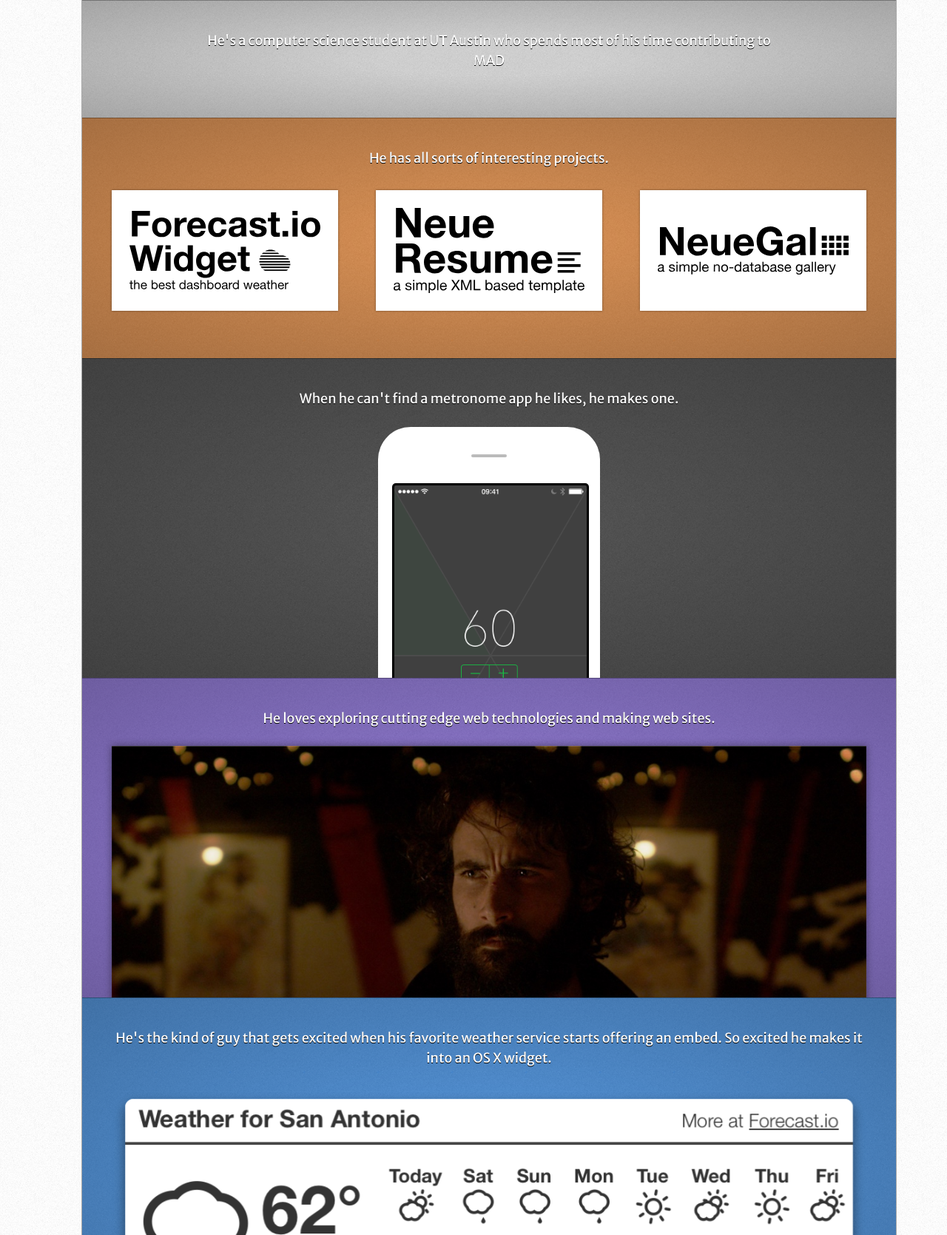
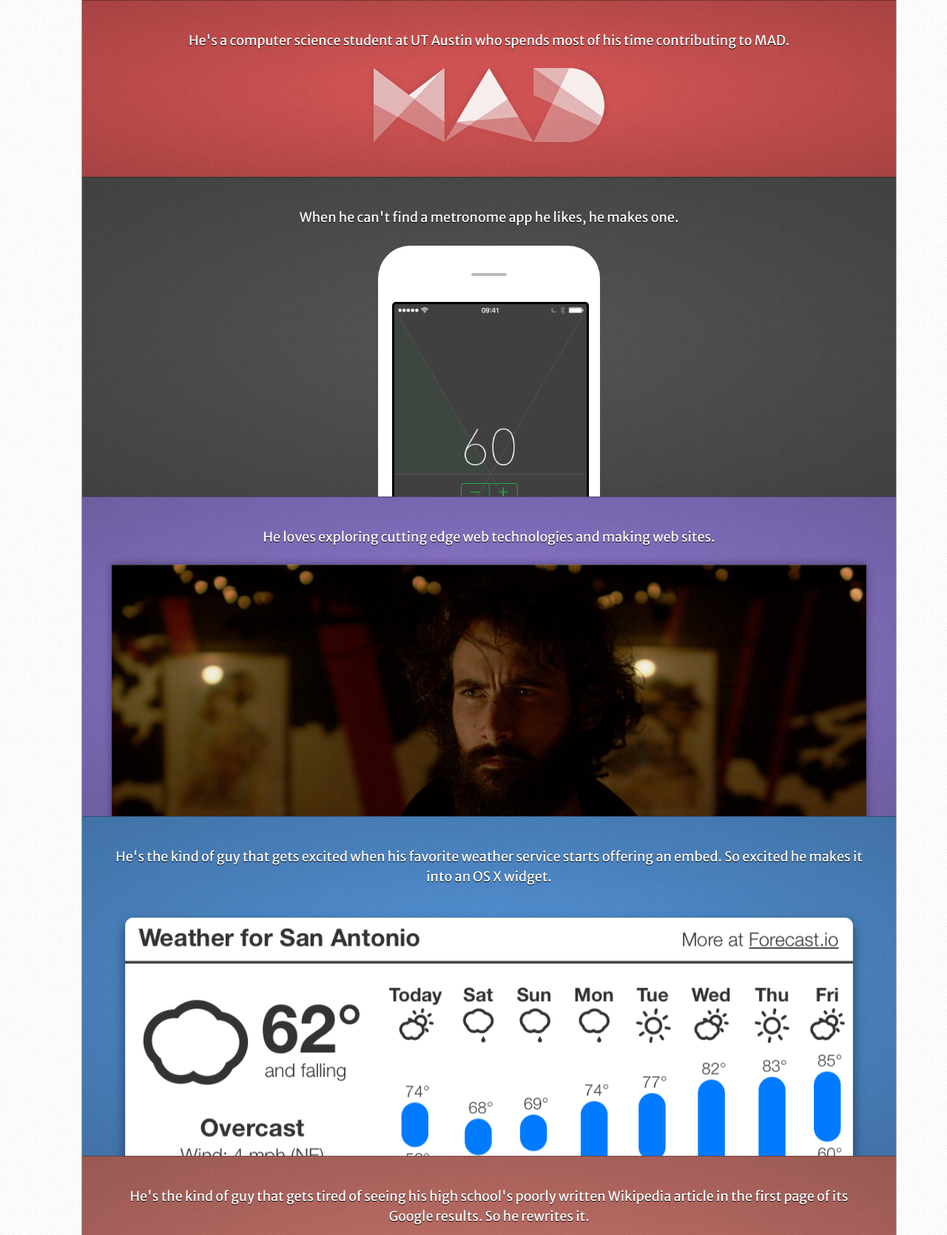
Before and after one commit to nickswalker/nickwalker.us, a PHP site: page / in a window 1280 px wide. Shown: the part 251-1920 px from the top of the page at 74% size. Run offline with PHP 8.4, Linux system fonts and the light colour scheme; some libraries are stand-ins or nearby versions.

Commit message:
Add print section
Remove projects section

```diff
--- a/css/style.css
+++ b/css/style.css
@@ -144,7 +144,7 @@ section {
 	position: relative
 }
 
-section a {
+section figure a {
 	display: block;
 	overflow: auto;
 }
@@ -216,6 +216,18 @@ section figure  {
 	position: relative;
 }
 
+/*--- = MAD  */
+.mad {
+    background-color: #ff0505;
+}
+
+.mad img {
+    max-height: 100px;
+        -webkit-filter: drop-shadow(0 0 5px rgba(0,0,0,.2));
+        -moz-filter: drop-shadow(0 0 5px rgba(0,0,0,.2));
+    filter: drop-shadow(0 0 5px rgba(0,0,0,.2));
+}
+
 /*---= Web-design  */
 .web-design {
 	background-color: #7348f1;
@@ -233,7 +245,6 @@ section figure  {
 /*--- = Github  */
 section.projects	{
 	background-color: #FF7503;
-
 }
 
 .projects .thumbnailsa{
@@ -317,6 +328,12 @@ section.projects	{
 .wikipedia .image-link img  {
     	max-height: initial; /* The SVGs resize a little differently than regular images*/
 }
+
+/*--- = Print  */
+.print {
+    background-color: black;
+}
+
 
 /*---= Vimeo  */
 section.vimeo	{
@@ -432,6 +449,7 @@ section ul li	{
 	font-weight: 700;
 	color: #555;
 	text-shadow: 0 1px white;
+	display: block;
 	background-image:
 repeating-linear-gradient(45deg, rgba(0, 191, 255, .3), rgba(0, 191, 255, .3) 1px, transparent 2px, transparent 15px),
 repeating-linear-gradient(-45deg, rgba(0, 191, 255, .3), rgba(0, 191, 255, .3) 1px, transparent 2px, transparent 15px);
--- a/index.html
+++ b/index.html
@@ -35,7 +35,6 @@
         <div class="question">
             <div class="sentence">
                 <h2>Who is</h2>
-
                 <h1 class="quotes">Nick Walker</h1>
                 <span>?</span>
             </div>
@@ -43,28 +42,15 @@
     </section>
 
     <section class="mad">
-        <p>He's a computer science student at UT Austin who spends most of his time contributing to <a href="http://www.cs.utexas.edu/users/mad/" target="new">MAD</a></p>
-        <figure></figure>
+        <p>He's a computer science student at UT Austin who spends most of his time contributing to <a href="http://www.cs.utexas.edu/users/mad/" target="new">MAD</a>.</p>
+        <figure>
+        <a class="popup" href="http://cs.utexas.edu/users/mad/"><img src="/img/mad-logo.svg"></a>
+        </figure>
 
     </section>
 
 
-    <section class="projects">
-        <p>He has all sorts of
-            interesting projects.</p>
 
-        <figure class="thumbnails">
-            <a class="popup"
-               href="http://github.com/nickswalker/forecast.io-dashboard-widget/"><img
-                    src="/img/forecastiowidget.svg"/></a>
-            <a class="popup"
-               href="http://github.com/nickswalker/neueresume/"><img
-                    src="/img/neueresume.svg"/></a>
-            <a class="popup" href="http://github.com/nickswalker/neuegal/"><img
-                    src="/img/neuegal.svg"/></a>
-        </figure>
-
-    </section>
 
     <section class="pulsar">
         <p>When he can't find a metronome app he likes, he makes one.</p>
@@ -121,6 +107,17 @@
                class="image-link popup stud"><img class="inner-shadow"
                                                   src="/img/stud.svg"/></a>
 
+        </figure>
+    </section>
+
+    <section class="print">
+        <p>He loves print and type.</p>
+        <figure class="thumbnails">
+        <a class="popup" rel="print" href="/img/prints/freshman-class"><img src="/img/prints/freshman-class-2011-thumb.png"/></a>
+        <a class="popup" rel="print" href="/img/prints/freshman-class-2012.png"><img src="/img/prints/freshman-class-2012-thumb.png"/></a>
+        <a class="popup" rel="print" href="/img/prints/polymath.png"><img src="/img/prints/polymath-thumb.png"/></a>
+        <a class="popup" rel="print" href="/img/prints/cahs-in-the-parking-lot.png"><img src="/img/prints/cahs-in-the-parking-lot-thumb.png"/></a>
+        <a class="popup" rel="print" href="/img/prints/magnet-fair-2013.png"><img src="/img/prints/magnet-fair-2013-thumb.png"/></a>
         </figure>
     </section>
 
@@ -225,6 +222,15 @@
 
     }
     $(document).ready(function () {
+        $('.print figure a').fancybox({
+            padding: 0,
+            openEffect: 'fade',
+            closeEffect: 'fade',
+            prevEffect: 'fade',
+            nextEffect: 'fade',
+            loop: false,
+            closeBtn: false,
+        });
         $('.vimeo-videos a').fancybox({
             padding: 0,
             openEffect: 'fade',
```
Also changed, not shown: img/prints/cahs-in-the-parking-lot-thumb.png (added), img/prints/cahs-in-the-parking-lot.png (added), img/prints/freshman-class-2011-thumb.png (added), img/prints/freshman-class-2011.png (added), img/prints/freshman-class-2012-thumb.png (added), img/prints/freshman-class-2012.png (added), img/prints/magnet-fair-2013-thumb.png (added), img/prints/magnet-fair-2013.png (added), img/prints/polymath-thumb.png (added), img/prints/polymath.png (added).
